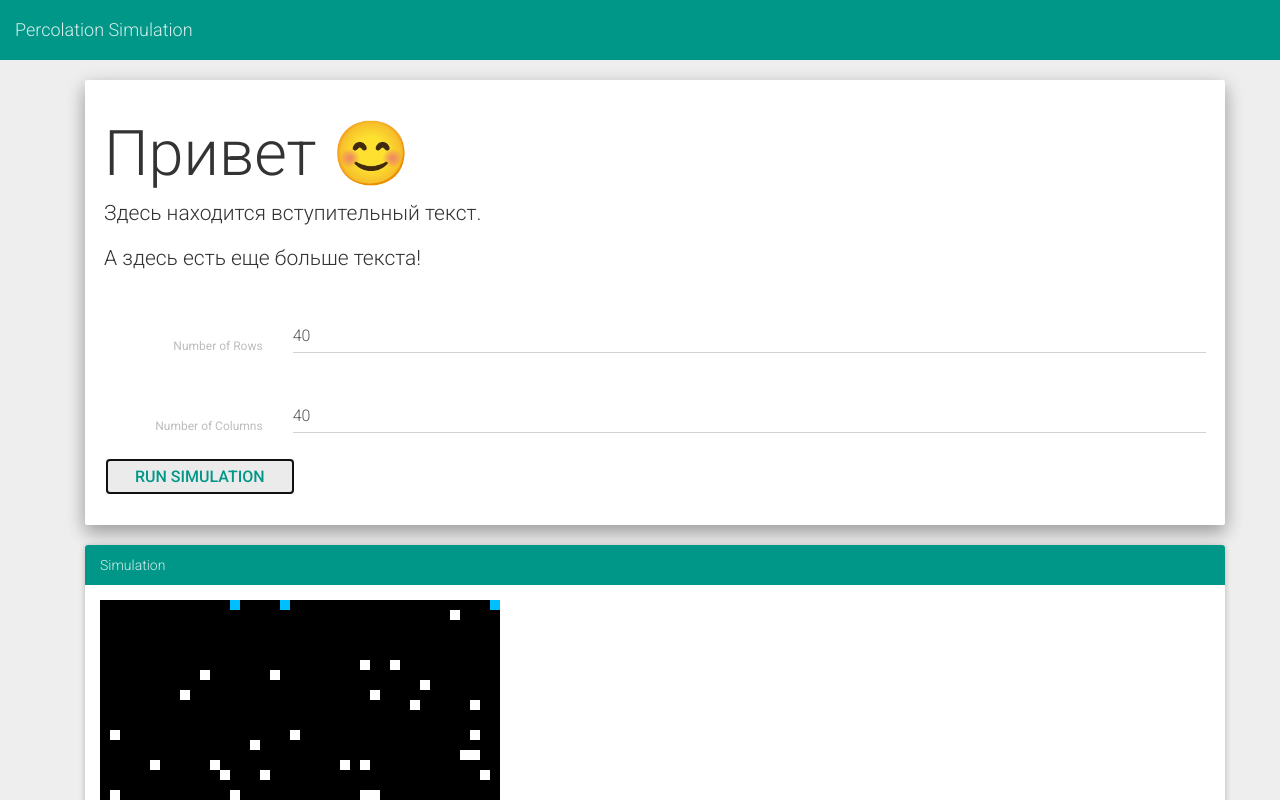
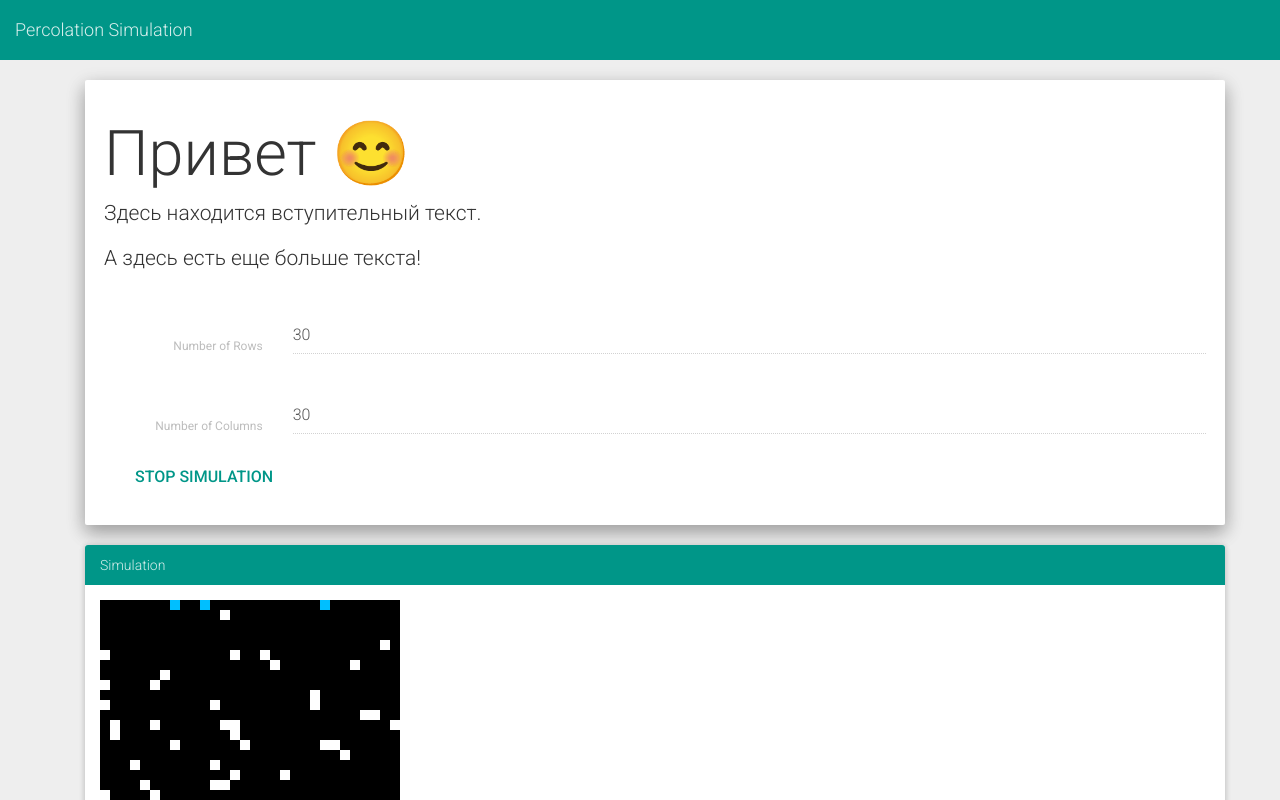
Before and after one commit to maxim-kht/percolation-sim, a React app: page / in a window 1280 px wide. Both pictures are taken after a click on the button "RUN SIMULATION". Shown: the top 800 px of the page. Built offline with nearby package versions, Linux system fonts and the light colour scheme.

Commit message:
Add ability to stop simulation

```diff
--- a/src/actions.js
+++ b/src/actions.js
@@ -3,6 +3,7 @@ export const SET_WIDTH = 'SET_WIDTH';
 export const RUN_SIMULATION = 'RUN_SIMULATION';
 export const OPEN_RANDOM = 'OPEN_RANDOM';
 export const CREATE_GRID = 'CREATE_GRID';
+export const STOP_SIMULATION = 'STOP_SIMULATION';
 
 export function setHeight(height) {
   return {
@@ -37,3 +38,9 @@ export function openRandom() {
     type: OPEN_RANDOM,
   };
 }
+
+export function stopSimulation() {
+  return {
+    type: STOP_SIMULATION,
+  };
+}
--- a/src/components/Intro.js
+++ b/src/components/Intro.js
@@ -11,7 +11,12 @@ class Intro extends Component {
       setHeight,
       setWidth,
       runSimulation,
+      stopSimulation,
+      isRunning,
     } = this.props;
+
+    const min = 5;
+    const max = 50;
 
     return (
       <div className="row">
@@ -29,10 +34,11 @@ class Intro extends Component {
 
                     <div className="col-md-10">
                       <input type="number"
-                      className="form-control" name="rows" id="rows" min="5" max="60" step="1"
+                        className="form-control" name="rows" id="rows" min={min} max={max} step="1"
                         required
                         value={height}
                         onChange={(e) => setHeight(e.target.value)}
+                        disabled={isRunning}
                        />
                     </div>
                   </div>
@@ -41,22 +47,30 @@ class Intro extends Component {
 
                     <div className="col-md-10">
                       <input type="number"
-                      className="form-control" name="cols" id="cols" min="5" max="60" step="1"
+                        className="form-control" name="cols" id="cols" min={min} max={max} step="1"
                         required
                         value={width}
                         onChange={(e) => setWidth(e.target.value)}
+                        disabled={isRunning}
                        />
                     </div>
                   </div>
                 </fieldset>
-              <button
-                id="test-button"
+                {!isRunning && <button
                   type="button"
                   className="btn btn-primary btn-lg"
                   onClick={() => runSimulation()}
+                  disabled={height > max || width > max || height < min || width < min}
                 >
                   Run Simulation
-              </button>
+                </button>}
+                {isRunning && <button
+                  type="button"
+                  className="btn btn-primary btn-lg"
+                  onClick={() => stopSimulation()}
+                >
+                  Stop Simulation
+                </button>}
               </form>
             </div>
           </div>
--- a/src/containers/App.js
+++ b/src/containers/App.js
@@ -3,7 +3,8 @@ import PropTypes from 'prop-types';
 import { connect } from 'react-redux';
 
 import {
-  setHeight, setWidth, createGrid, runSimulation, openRandom
+  setHeight, setWidth, createGrid, runSimulation, openRandom,
+  stopSimulation,
 } from '../actions';
 
 import Intro from '../components/Intro';
@@ -43,14 +44,24 @@ class App extends Component {
       count++;
       if (count === width * height) {
         clearInterval(this.intervalId);
+        dispatch(stopSimulation());
       }
     }, 50);
+  }
+
+  stopSimulation() {
+    const { dispatch } = this.props;
+    const { height, width } = this.props.inputData;
+
+    clearInterval(this.intervalId);
+    dispatch(stopSimulation());
+    dispatch(createGrid(height, width));
   }
 
   render() {
     const { grid } = this.props;
     const { height, width, interval } = this.props.inputData;
-    const { elementSize, gridWidth } = this.props.simulation;
+    const { elementSize, gridWidth, isRunning } = this.props.simulation;
 
     return (
       <div className="container">
@@ -60,8 +71,14 @@ class App extends Component {
           setHeight={(height) => this.setHeight(height)}
           setWidth={(width) => this.setWidth(width)}
           runSimulation={() => this.runSimulation()}
+          stopSimulation={() => this.stopSimulation()}
+          isRunning={isRunning}
         />
-        <Grid grid={grid} elementSize={elementSize} gridWidth={gridWidth} />
+        <Grid
+          grid={grid}
+          elementSize={elementSize}
+          gridWidth={gridWidth}
+        />
       </div>
     );
   }
--- a/src/reducers.js
+++ b/src/reducers.js
@@ -1,6 +1,9 @@
 import { combineReducers } from 'redux';
 
-import { SET_HEIGHT, SET_WIDTH, RUN_SIMULATION, OPEN_RANDOM, CREATE_GRID } from './actions';
+import {
+  SET_HEIGHT, SET_WIDTH, RUN_SIMULATION, OPEN_RANDOM,
+  CREATE_GRID, STOP_SIMULATION
+} from './actions';
 import { createGrid, populateNeighbors, openElement, checkPercolation } from './utils';
 
 const defaultSimulationData = {
@@ -9,16 +12,16 @@ const defaultSimulationData = {
   isComplete: false,
   percolates: undefined,
   percolatesOnSite: undefined,
-  openElements: 400,
 };
 
 function simulation(state = defaultSimulationData, action) {
   switch (action.type) {
     case CREATE_GRID:
-      return {
-        ...state,
-        gridWidth: state.elementSize * action.width
-      }
+      return { ...state, gridWidth: state.elementSize * action.width };
+    case RUN_SIMULATION:
+      return { ...state, isRunning: true };
+    case STOP_SIMULATION:
+      return { ...state, isRunning: false };
     default:
       return state;
   }
@@ -26,16 +29,16 @@ function simulation(state = defaultSimulationData, action) {
 }
 
 const defaultInputData = {
-  height: 40,
-  width: 40,
+  height: 30,
+  width: 30,
 };
 
 function inputData(state = defaultInputData, action) {
   switch (action.type) {
     case SET_HEIGHT:
-      return { ...state, height: action.height }
+      return { ...state, height: action.height };
     case SET_WIDTH:
-      return { ...state, width: action.width }
+      return { ...state, width: action.width };
     default:
       return state;
   }
```
Lines whose indentation alone changed are shown as unchanged.
